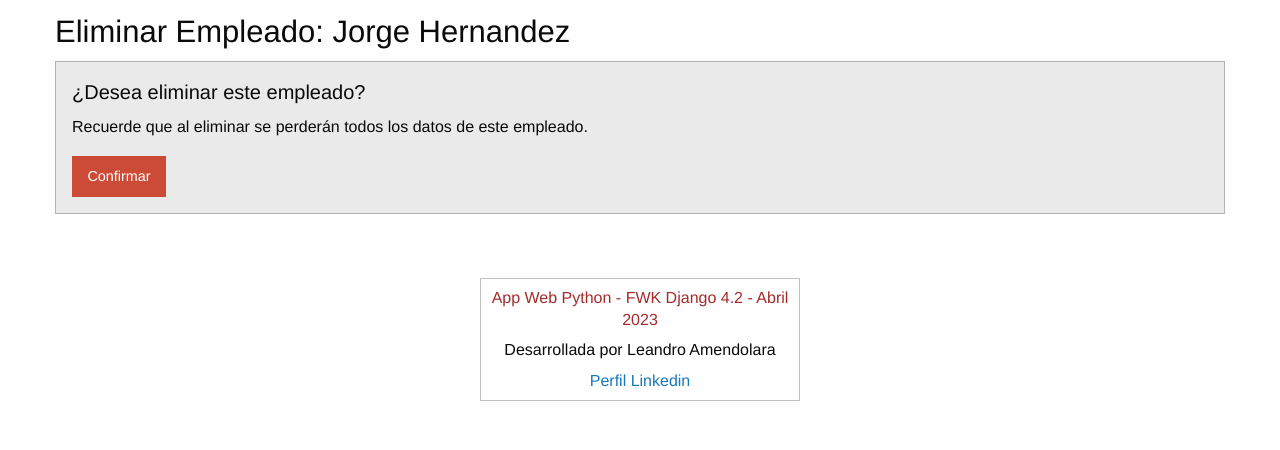
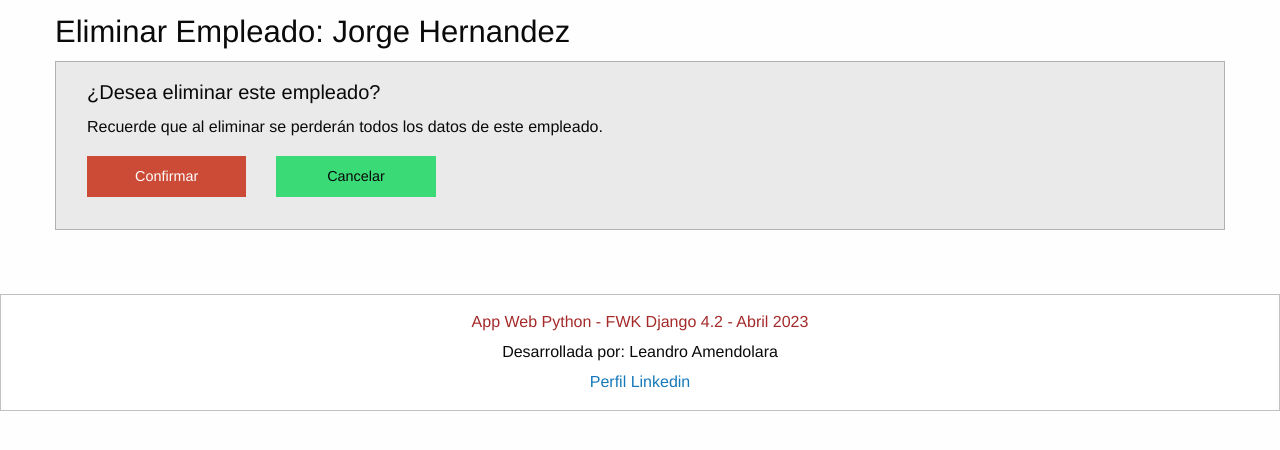
Before and after one commit to lamendolara/registro_empleados_django, a Django app: page /delete-empleado/1/ in a window 1280 px wide. Shown: the part 55-505 px from the top of the page. Run offline with Django 4.2, Linux system fonts and the light colour scheme; data comes from the database, SQL or seed files in the repository; some libraries are stand-ins or nearby versions.

Commit message:
cambios agregados btn cancelar y arreglo pie

```diff
--- a/templates/base.html
+++ b/templates/base.html
@@ -25,16 +25,27 @@
     <script>
       $(document).foundation();
     </script>
+    <br>
+    <br>
+    <footer class="callout" style="text-align: center;">
+        <h6 style="color: brown;" >App Web Python - FWK Django 4.2 - Abril 2023</h6>
+        <h6>Desarrollada por: Leandro Amendolara</h6>
+        <h6><a href="https://www.linkedin.com/in/leandro-amendolara-aa853011b/">Perfil Linkedin</a></h6>
+    </footer>
+    <br>
+    <br>
 </body>
-<br>
-<br>
-<div class="grid-x align-center">
-    <footer class="cell large-3 align-center callout small" style="text-align: center;">
-        <h6 class="cell" style="color: brown;" >App Web Python - FWK Django 4.2 - Abril 2023</h6>
-        <h6 class="cell">Desarrollada por Leandro Amendolara</h6>
-        <h6 class="cell"><a href="https://www.linkedin.com/in/leandro-amendolara-aa853011b/">Perfil Linkedin</a></h6>
-    </footer>
-</div>
-<br>
-<br>
+
+<!--<br>-->
+<!--<br>-->
+<!--<div class="grid-x align-center">-->
+<!--    <footer class="cell large-3 align-center callout small" style="text-align: center;">-->
+<!--        <h6 class="cell" style="color: brown;" >App Web Python - FWK Django 4.2 - Abril 2023</h6>-->
+<!--        <h6 class="cell">Desarrollada por Leandro Amendolara</h6>-->
+<!--        <h6 class="cell"><a href="https://www.linkedin.com/in/leandro-amendolara-aa853011b/">Perfil Linkedin</a></h6>-->
+<!--    </footer>-->
+<!--</div>-->
+<!--<br>-->
+<!--<br>-->
+
 </html>
--- a/templates/persona/add.html
+++ b/templates/persona/add.html
@@ -44,9 +44,12 @@
                   {{ form.avatar }}
                 </label>
            </div>
-           <div class="medium-12 cell">
+           <div class="cell medium-2">
                 <button type="submit" class="button success">Guardar</button>
            </div>
+            <div class="cell medium-2">
+                <a href="{% url 'persona_app:inicio' %}" class="submit alert button">Cancelar</a>
+            </div>
        </form>
     </div>
 </div>
--- a/templates/persona/delete.html
+++ b/templates/persona/delete.html
@@ -4,20 +4,23 @@
     Eliminar Empleado
 {% endblock title %}
 
-
 {% block content %}
 {% include 'includes/header.html' %}
 <div class="grid-container">
     <div class="grid-x" style="margin-top: 10px;">
         <h3 class="cell">Eliminar Empleado: {{ object.first_name }} {{ object.last_name }}</h3>
-        <form class="cell" method="POST">{% csrf_token %}
-            <div class="callout secondary">
-                <h5>¿Desea eliminar este empleado?</h5>
-                <p>Recuerde que al eliminar se perderán todos los datos de este empleado.</p>
-                <button type="submit" class="alert button">Confirmar</button>
-            </div>
-        </form>
+        <div class="cell">
+            <form class="grid-x grid-margin-x callout secondary" method="POST">{% csrf_token %}
+                <h5 class="cell">¿Desea eliminar este empleado?</h5>
+                <p class="cell">Recuerde que al eliminar se perderán todos los datos de este empleado.</p>
+                <div class="cell large-2">
+                    <button type="submit" class="cell large-2 submit alert button">Confirmar</button>
+                </div>
+                <div class="cell large-2">
+                    <a href="{% url 'persona_app:empleados_admin' %}" class="cell large-2 submit success button">Cancelar</a>
+                </div>
+            </form>
+        </div>
     </div>
 </div>
-
 {% endblock content %}
--- a/templates/persona/detail_empleado.html
+++ b/templates/persona/detail_empleado.html
@@ -32,4 +32,6 @@
                 </ul>
             </div>
         </div>
+    </div>
+</div>
 {% endblock content %}
--- a/templates/persona/update.html
+++ b/templates/persona/update.html
@@ -44,8 +44,11 @@
                       {{ form.avatar }}
                     </label>
                 </div>
-                <div class="cell">
+                <div class="cell large-2">
                     <button type="submit" class="submit success button">Guardar</button>
+                </div>
+                <div class="cell large-2">
+                    <a href="{% url 'persona_app:empleados_admin' %}" class="submit alert button">Cancelar</a>
                 </div>
             </form>
         </div>
```
Also changed, not shown: templates/departamento/new_departamento.html (+4 -28 lines), media/empleado/m6.jpg (added).
